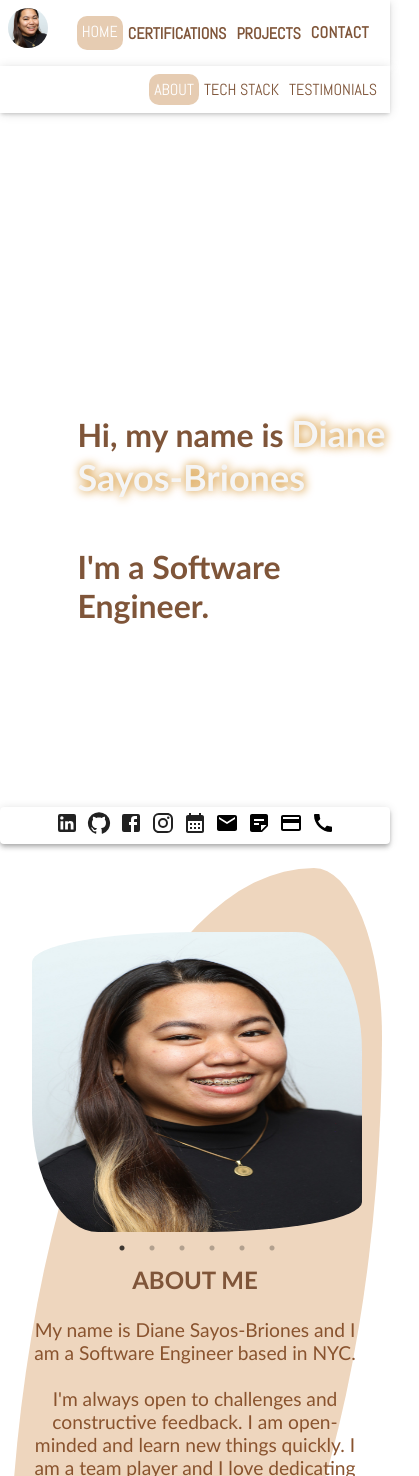
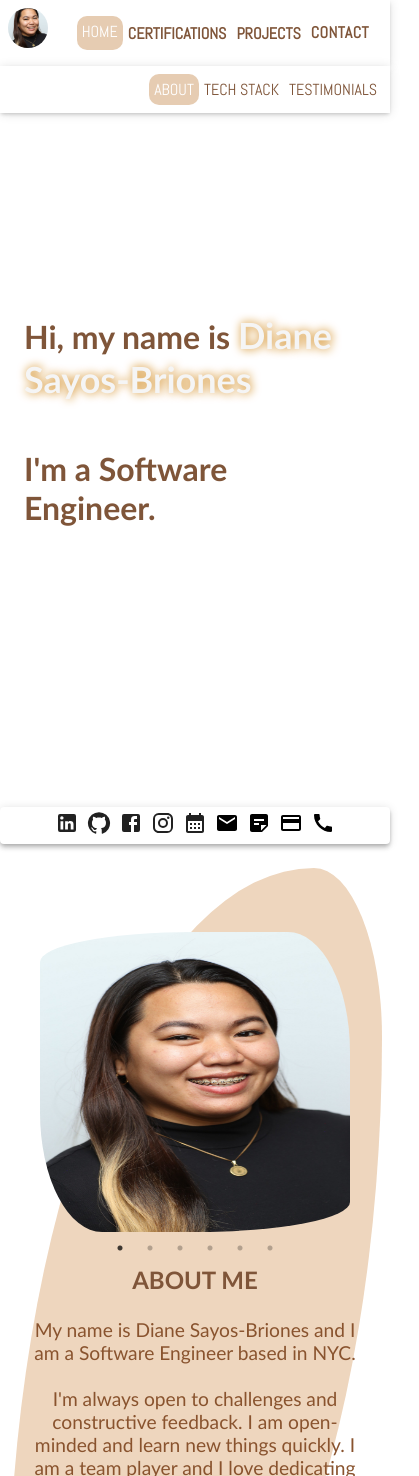
Before and after one commit to Diane-Sayos/Diane.Sayos.github.io, a React (Create React App) app: page / in a window 390 px wide. Shown: the top 1476 px of the page, 419 px wide, since content can reach past the window. Built offline with nearby package versions, Linux system fonts and the light colour scheme.

Commit message:
little adjustment to mobile css

```diff
--- a/src/components/home/Home.css
+++ b/src/components/home/Home.css
@@ -51,7 +51,7 @@
 }
 
 .introduction {
-    width: 100%;
+    width: 90%;
     margin: 30% auto 3rem 10%;
     background-color: white;
     height: 70vh;
@@ -61,7 +61,7 @@
     font-size: 2rem;
     font-family:'Trebuchet MS', 'Lucida Sans Unicode', 'Lucida Grande', 'Lucida Sans', Arial, sans-serif;
     color: #7f5539;
-    margin: 3rem 2rem;
+    margin: 3rem 0;
 }
 
 .introduction span {
@@ -155,10 +155,8 @@ h2, h3, h4 {
         margin: 2rem auto 3rem auto;
     }
     .introduction {
-        /* padding: 20% 0;
-        margin: 0; */
+        margin: 30% auto 3rem 1rem;
         height: 60vh;
-        align-content: center;
     }
     .description-wrapper {
         border-radius: 90% 20% / 90% 20%;
@@ -168,12 +166,12 @@ h2, h3, h4 {
 
 @media (max-width: 480px)   {
     .slider-container  {
-        width: 330px;
+        width: 310px;
         margin: 0.25rem  auto 1rem auto;
         justify-content: center;
     }
     .about-image {
-        width: 330px;
+        width: 310px;
         margin: 0.25rem auto;
     }
 }
```
